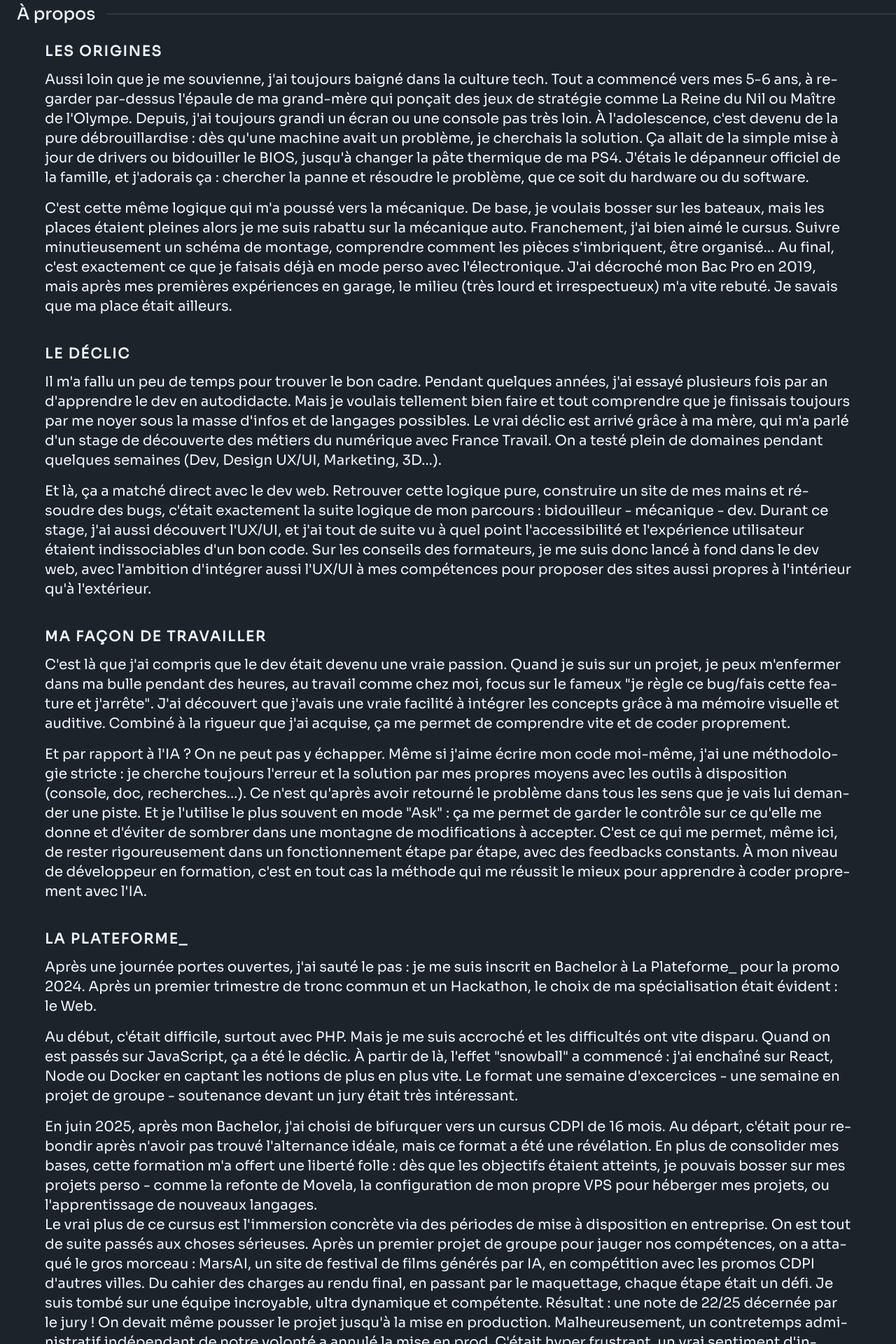
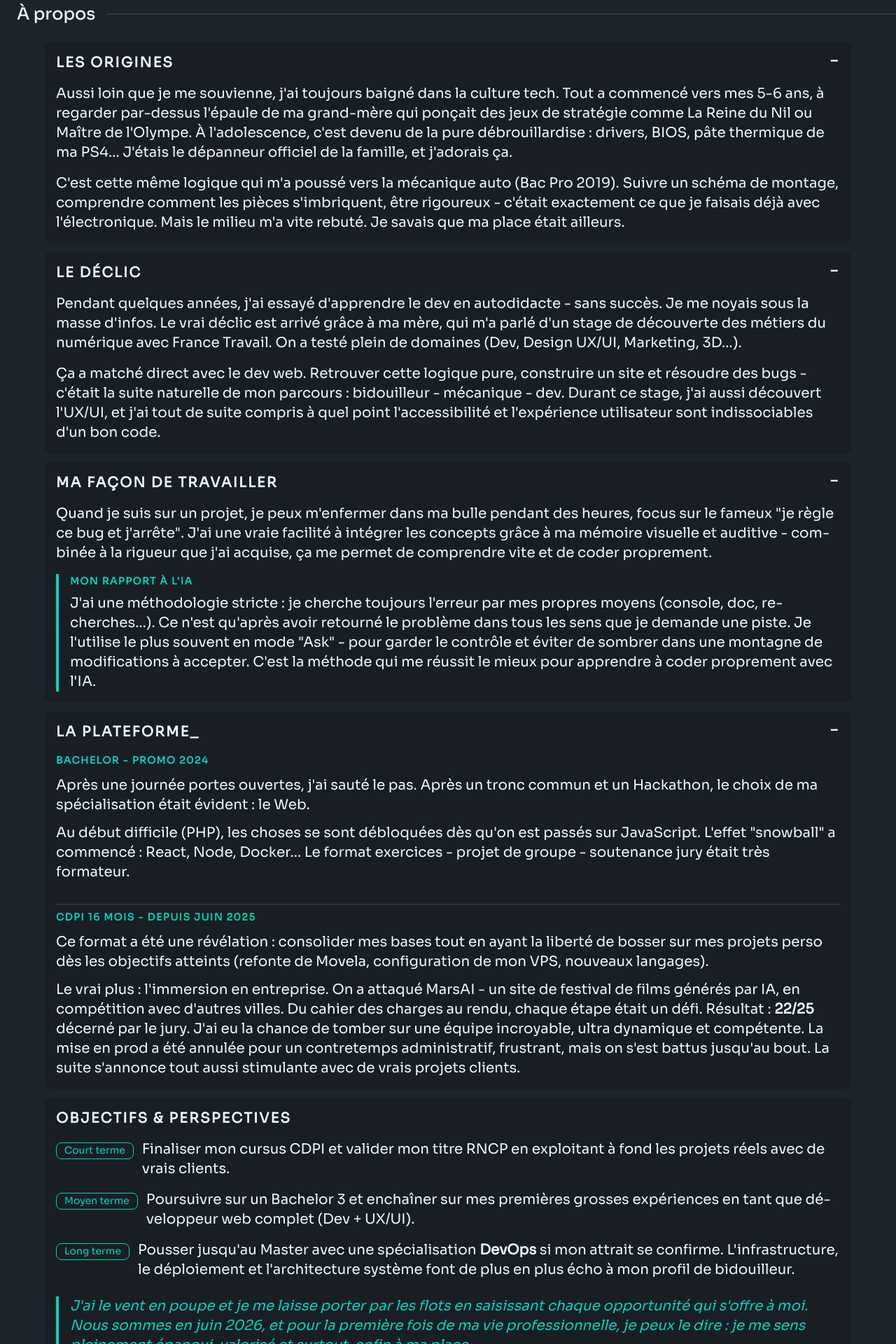
Before and after one commit to antoine-leca/PortfolioV2, a React (Vite) app: page /about in a window 1280 px wide. Shown: the part 120-2040 px from the top of the page at 70% size. Built offline with nearby package versions, Linux system fonts and the light colour scheme.

Commit message:
maj de la page à propos pour la rendre plus digeste à la lecture

```diff
--- a/src/pages/About.jsx
+++ b/src/pages/About.jsx
@@ -1,79 +1,113 @@
 const About = () => (
   <main className="min-h-[80vh]">
-    <title>À propos — Antoine LECA</title>
+    <title>À propos - Antoine LECA</title>
     <meta name="description" content="Découvrez le parcours d'Antoine LECA, développeur Full Stack passionné par le Mobile First, Tailwind CSS, DaisyUI et les applications web modernes." />
 
     <div className='divider divider-start pl-6 py-6 text-2xl main-font-m'>À propos</div>
     <div
-      className="flex justify-center items-center flex-col gap-10 pb-12 hyphens-auto"
-      style={{textJustify: "inter-word"}}
+      className="flex flex-col gap-3 pb-12 w-9/10 mx-auto hyphens-auto"
+      style={{ textJustify: "inter-word" }}
     >
 
-      <div className="w-9/10 p-2 lg:p-0">
-        <p className="text-xl font-semibold uppercase tracking-widest mb-3">Les origines</p>
-        <p className="text-xl mb-4">
-          Aussi loin que je me souvienne, j'ai toujours baigné dans la culture tech. Tout a commencé vers mes 5-6 ans, à regarder par-dessus l'épaule de ma grand-mère qui ponçait des jeux de stratégie comme La Reine du Nil ou Maître de l'Olympe. Depuis, j'ai toujours grandi un écran ou une console pas très loin. À l'adolescence, c'est devenu de la pure débrouillardise : dès qu'une machine avait un problème, je cherchais la solution. Ça allait de la simple mise à jour de drivers ou bidouiller le BIOS, jusqu'à changer la pâte thermique de ma PS4. J'étais le dépanneur officiel de la famille, et j'adorais ça : chercher la panne et résoudre le problème, que ce soit du hardware ou du software.
+      <div className="collapse collaspe-open collapse-plus bg-base-200 rounded-box">
+        <input type="checkbox" defaultChecked />
+        <div className="collapse-title text-xl font-semibold uppercase tracking-widest">Les origines</div>
+        <div className="collapse-content space-y-4">
+          <p className="text-xl">
+            Aussi loin que je me souvienne, j'ai toujours baigné dans la culture tech. Tout a commencé vers mes 5-6 ans, à regarder par-dessus l'épaule de ma grand-mère qui ponçait des jeux de stratégie comme La Reine du Nil ou Maître de l'Olympe. À l'adolescence, c'est devenu de la pure débrouillardise : drivers, BIOS, pâte thermique de ma PS4… J'étais le dépanneur officiel de la famille, et j'adorais ça.
           </p>
           <p className="text-xl">
-          C'est cette même logique qui m'a poussé vers la mécanique. De base, je voulais bosser sur les bateaux, mais les places étaient pleines alors je me suis rabattu sur la mécanique auto. Franchement, j'ai bien aimé le cursus. Suivre minutieusement un schéma de montage, comprendre comment les pièces s'imbriquent, être organisé… Au final, c'est exactement ce que je faisais déjà en mode perso avec l'électronique. J'ai décroché mon Bac Pro en 2019, mais après mes premières expériences en garage, le milieu (très lourd et irrespectueux) m'a vite rebuté. Je savais que ma place était ailleurs.
+            C'est cette même logique qui m'a poussé vers la mécanique auto (Bac Pro 2019). Suivre un schéma de montage, comprendre comment les pièces s'imbriquent, être rigoureux - c'était exactement ce que je faisais déjà avec l'électronique. Mais le milieu m'a vite rebuté. Je savais que ma place était ailleurs.
+          </p>
+        </div>
+      </div>
+
+      <div className="collapse collaspe-open collapse-plus bg-base-200 rounded-box">
+        <input type="checkbox" defaultChecked />
+        <div className="collapse-title text-xl font-semibold uppercase tracking-widest">Le déclic</div>
+        <div className="collapse-content space-y-4">
+          <p className="text-xl">
+            Pendant quelques années, j'ai essayé d'apprendre le dev en autodidacte - sans succès. Je me noyais sous la masse d'infos. Le vrai déclic est arrivé grâce à ma mère, qui m'a parlé d'un stage de découverte des métiers du numérique avec France Travail. On a testé plein de domaines (Dev, Design UX/UI, Marketing, 3D…).
+          </p>
+          <p className="text-xl">
+            Ça a matché direct avec le dev web. Retrouver cette logique pure, construire un site et résoudre des bugs - c'était la suite naturelle de mon parcours : bidouilleur - mécanique - dev. Durant ce stage, j'ai aussi découvert l'UX/UI, et j'ai tout de suite compris à quel point l'accessibilité et l'expérience utilisateur sont indissociables d'un bon code.
+          </p>
+        </div>
+      </div>
+
+      <div className="collapse collaspe-open collapse-plus bg-base-200 rounded-box">
+        <input type="checkbox" defaultChecked />
+        <div className="collapse-title text-xl font-semibold uppercase tracking-widest">Ma façon de travailler</div>
+        <div className="collapse-content space-y-4">
+          <p className="text-xl">
+            Quand je suis sur un projet, je peux m'enfermer dans ma bulle pendant des heures, focus sur le fameux "je règle ce bug et j'arrête". J'ai une vraie facilité à intégrer les concepts grâce à ma mémoire visuelle et auditive - combinée à la rigueur que j'ai acquise, ça me permet de comprendre vite et de coder proprement.
+          </p>
+          <div className="border-l-4 border-accent pl-4 space-y-2">
+            <p className="text-sm font-bold uppercase tracking-widest text-accent">Mon rapport à l'IA</p>
+            <p className="text-xl">
+              J'ai une méthodologie stricte : je cherche toujours l'erreur par mes propres moyens (console, doc, recherches…). Ce n'est qu'après avoir retourné le problème dans tous les sens que je demande une piste. Je l'utilise le plus souvent en mode "Ask" - pour garder le contrôle et éviter de sombrer dans une montagne de modifications à accepter. C'est la méthode qui me réussit le mieux pour apprendre à coder proprement avec l'IA.
+            </p>
+          </div>
+        </div>
+      </div>
+
+      <div className="collapse collaspe-open collapse-plus bg-base-200 rounded-box">
+        <input type="checkbox" defaultChecked />
+        <div className="collapse-title text-xl font-semibold uppercase tracking-widest">La Plateforme_</div>
+        <div className="collapse-content space-y-6">
+
+          <div className="space-y-3">
+            <p className="text-sm font-bold uppercase tracking-widest text-accent">Bachelor - Promo 2024</p>
+            <p className="text-xl">
+              Après une journée portes ouvertes, j'ai sauté le pas. Après un tronc commun et un Hackathon, le choix de ma spécialisation était évident : le Web.
+            </p>
+            <p className="text-xl">
+              Au début difficile (PHP), les choses se sont débloquées dès qu'on est passés sur JavaScript. L'effet "snowball" a commencé : React, Node, Docker… Le format exercices - projet de groupe - soutenance jury était très formateur.
             </p>
           </div>
 
-      <div className="w-9/10 p-2 lg:p-0">
-        <p className="text-xl font-semibold uppercase tracking-widest mb-3">Le déclic</p>
-        <p className="text-xl mb-4">
-          Il m'a fallu un peu de temps pour trouver le bon cadre. Pendant quelques années, j'ai essayé plusieurs fois par an d'apprendre le dev en autodidacte. Mais je voulais tellement bien faire et tout comprendre que je finissais toujours par me noyer sous la masse d'infos et de langages possibles. Le vrai déclic est arrivé grâce à ma mère, qui m'a parlé d'un stage de découverte des métiers du numérique avec France Travail. On a testé plein de domaines pendant quelques semaines (Dev, Design UX/UI, Marketing, 3D…).
+          <div className="divider my-0" />
+
+          <div className="space-y-3">
+            <p className="text-sm font-bold uppercase tracking-widest text-accent">CDPI 16 mois - depuis juin 2025</p>
+            <p className="text-xl">
+              Ce format a été une révélation : consolider mes bases tout en ayant la liberté de bosser sur mes projets perso dès les objectifs atteints (refonte de Movela, configuration de mon VPS, nouveaux langages).
             </p>
             <p className="text-xl">
-          Et là, ça a matché direct avec le dev web. Retrouver cette logique pure, construire un site de mes mains et résoudre des bugs, c'était exactement la suite logique de mon parcours : bidouilleur - mécanique - dev. Durant ce stage, j'ai aussi découvert l'UX/UI, et j'ai tout de suite vu à quel point l'accessibilité et l'expérience utilisateur étaient indissociables d'un bon code. Sur les conseils des formateurs, je me suis donc lancé à fond dans le dev web, avec l'ambition d'intégrer aussi l'UX/UI à mes compétences pour proposer des sites aussi propres à l'intérieur qu'à l'extérieur.
+              Le vrai plus : l'immersion en entreprise. On a attaqué MarsAI - un site de festival de films générés par IA, en compétition avec d'autres villes. Du cahier des charges au rendu, chaque étape était un défi. Résultat : <strong>22/25</strong> décerné par le jury. J'ai eu la chance de tomber sur une équipe incroyable, ultra dynamique et compétente. La mise en prod a été annulée pour un contretemps administratif, frustrant, mais on s'est battus jusqu'au bout. La suite s'annonce tout aussi stimulante avec de vrais projets clients.
             </p>
           </div>
 
-      <div className="w-9/10 p-2 lg:p-0">
-        <p className="text-xl font-semibold uppercase tracking-widest mb-3">Ma façon de travailler</p>
-        <p className="text-xl mb-4">
-          C'est là que j'ai compris que le dev était devenu une vraie passion. Quand je suis sur un projet, je peux m'enfermer dans ma bulle pendant des heures, au travail comme chez moi, focus sur le fameux "je règle ce bug/fais cette feature et j'arrête". J'ai découvert que j'avais une vraie facilité à intégrer les concepts grâce à ma mémoire visuelle et auditive. Combiné à la rigueur que j'ai acquise, ça me permet de comprendre vite et de coder proprement.
-        </p>
-        <p className="text-xl">
-          Et par rapport à l'IA ? On ne peut pas y échapper. Même si j'aime écrire mon code moi-même, j'ai une méthodologie stricte : je cherche toujours l'erreur et la solution par mes propres moyens avec les outils à disposition (console, doc, recherches...). Ce n'est qu'après avoir retourné le problème dans tous les sens que je vais lui demander une piste. Et je l'utilise le plus souvent en mode "Ask" : ça me permet de garder le contrôle sur ce qu'elle me donne et d'éviter de sombrer dans une montagne de modifications à accepter. C'est ce qui me permet, même ici, de rester rigoureusement dans un fonctionnement étape par étape, avec des feedbacks constants. À mon niveau de développeur en formation, c'est en tout cas la méthode qui me réussit le mieux pour apprendre à coder proprement avec l'IA.
-        </p>
+        </div>
       </div>
 
-      <div className="w-9/10 p-2 lg:p-0">
-        <p className="text-xl font-semibold uppercase tracking-widest mb-3">La Plateforme_</p>
-        <p className="text-xl mb-4">
-          Après une journée portes ouvertes, j'ai sauté le pas : je me suis inscrit en Bachelor à La Plateforme_ pour la promo 2024. Après un premier trimestre de tronc commun et un Hackathon, le choix de ma spécialisation était évident : le Web.
-        </p>
-        <p className="text-xl mb-4">
-          Au début, c'était difficile, surtout avec PHP. Mais je me suis accroché et les difficultés ont vite disparu. Quand on est passés sur JavaScript, ça a été le déclic. À partir de là, l'effet "snowball" a commencé : j'ai enchaîné sur React, Node ou Docker en captant les notions de plus en plus vite. Le format une semaine d'excercices - une semaine en projet de groupe - soutenance devant un jury était très intéressant.
-        </p>
-        <p className="text-xl">
-          En juin 2025, après mon Bachelor, j'ai choisi de bifurquer vers un cursus CDPI de 16 mois. Au départ, c'était pour rebondir après n'avoir pas trouvé l'alternance idéale, mais ce format a été une révélation. En plus de consolider mes bases, cette formation m'a offert une liberté folle : dès que les objectifs étaient atteints, je pouvais bosser sur mes projets perso - comme la refonte de Movela, la configuration de mon propre VPS pour héberger mes projets, ou l'apprentissage de nouveaux langages.
-        </p>
+      <div className="collapse collapse-open bg-base-200 rounded-box">
+        <input type="checkbox" defaultChecked />
+        <div className="collapse-title text-xl font-semibold uppercase tracking-widest">Objectifs & Perspectives</div>
+        <div className="collapse-content space-y-6">
 
-        <p className="text-xl mb-4">
-          Le vrai plus de ce cursus est l'immersion concrète via des périodes de mise à disposition en entreprise. On est tout de suite passés aux choses sérieuses. Après un premier projet de groupe pour jauger nos compétences, on a attaqué le gros morceau : MarsAI, un site de festival de films générés par IA, en compétition avec les promos CDPI d'autres villes. Du cahier des charges au rendu final, en passant par le maquettage, chaque étape était un défi. Je suis tombé sur une équipe incroyable, ultra dynamique et compétente. Résultat : une note de 22/25 décernée par le jury ! On devait même pousser le projet jusqu'à la mise en production. Malheureusement, un contretemps administratif indépendant de notre volonté a annulé la mise en prod. C'était hyper frustrant, un vrai sentiment d'inachevé, mais on s'est battus jusqu'au bout et on est restés pros. Aujourd'hui, la suite de la formation s'annonce tout aussi stimulante avec de nouveaux projets pour de vrais clients qui arrivent grâce à une super initiative de notre nouveau formateur.
-        </p>
-      </div>
-      <div className="w-9/10 p-2 lg:p-0">
-        <p className="text-xl font-semibold uppercase tracking-widest mb-4">Objectifs & Perspectives</p>
-
-        <div className="space-y-4 text-xl mb-8">
-          <p>
-            <strong>À court terme :</strong> Finaliser mon cursus actuel pour valider mon titre RNCP en exploitant à fond les projets réels avec de vrais clients, tout en continuant de développer mes projets persos.
-          </p>
-          <p>
-            <strong>À moyen terme :</strong> Poursuivre sur un Bachelor 3 et enchaîner sur mes premières grosses expériences en tant que développeur web complet (Dev + UX/UI).
-          </p>
-          <p>
-            <strong>À long terme :</strong> Pousser jusqu'au Master avec une spécialisation vers le <strong>DevOps</strong> si mon attrait pour celui-ci se confirme au fil des mes cursus. L'infrastructure, le déploiement et l'architecture système sont des domaines qui font de plus en plus écho à mon profil initial de bidouilleur.
-          </p>
-        </div>
+          <ul className="space-y-4 text-xl">
+            <li className="flex gap-3 items-start">
+              <span className="badge badge-accent badge-outline mt-1 shrink-0 whitespace-nowrap">Court terme</span>
+              <span>Finaliser mon cursus CDPI et valider mon titre RNCP en exploitant à fond les projets réels avec de vrais clients.</span>
+            </li>
+            <li className="flex gap-3 items-start">
+              <span className="badge badge-accent badge-outline mt-1 shrink-0 whitespace-nowrap">Moyen terme</span>
+              <span>Poursuivre sur un Bachelor 3 et enchaîner sur mes premières grosses expériences en tant que développeur web complet (Dev + UX/UI).</span>
+            </li>
+            <li className="flex gap-3 items-start">
+              <span className="badge badge-accent badge-outline mt-1 shrink-0 whitespace-nowrap">Long terme</span>
+              <span>Pousser jusqu'au Master avec une spécialisation <strong>DevOps</strong> si mon attrait se confirme. L'infrastructure, le déploiement et l'architecture système font de plus en plus écho à mon profil de bidouilleur.</span>
+            </li>
+          </ul>
 
           <p className="text-xl italic border-l-4 border-accent pl-4 text-accent">
             J'ai le vent en poupe et je me laisse porter par les flots en saisissant chaque opportunité qui s'offre à moi. Nous sommes en juin 2026, et pour la première fois de ma vie professionnelle, je peux le dire : je me sens pleinement épanoui, valorisé et surtout, enfin à ma place.
           </p>
+
         </div>
+      </div>
+
     </div>
   </main>
 )
```
Lines whose indentation alone changed are shown as unchanged.
